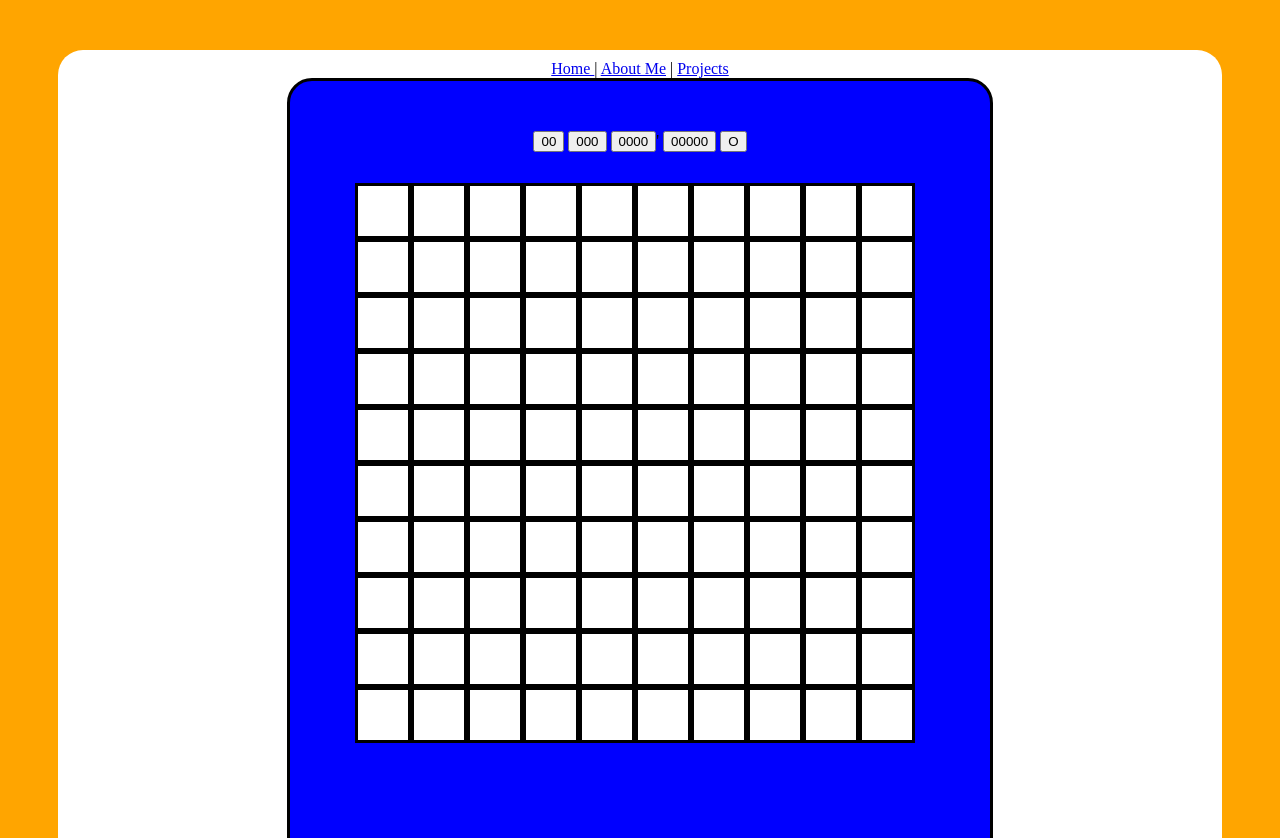
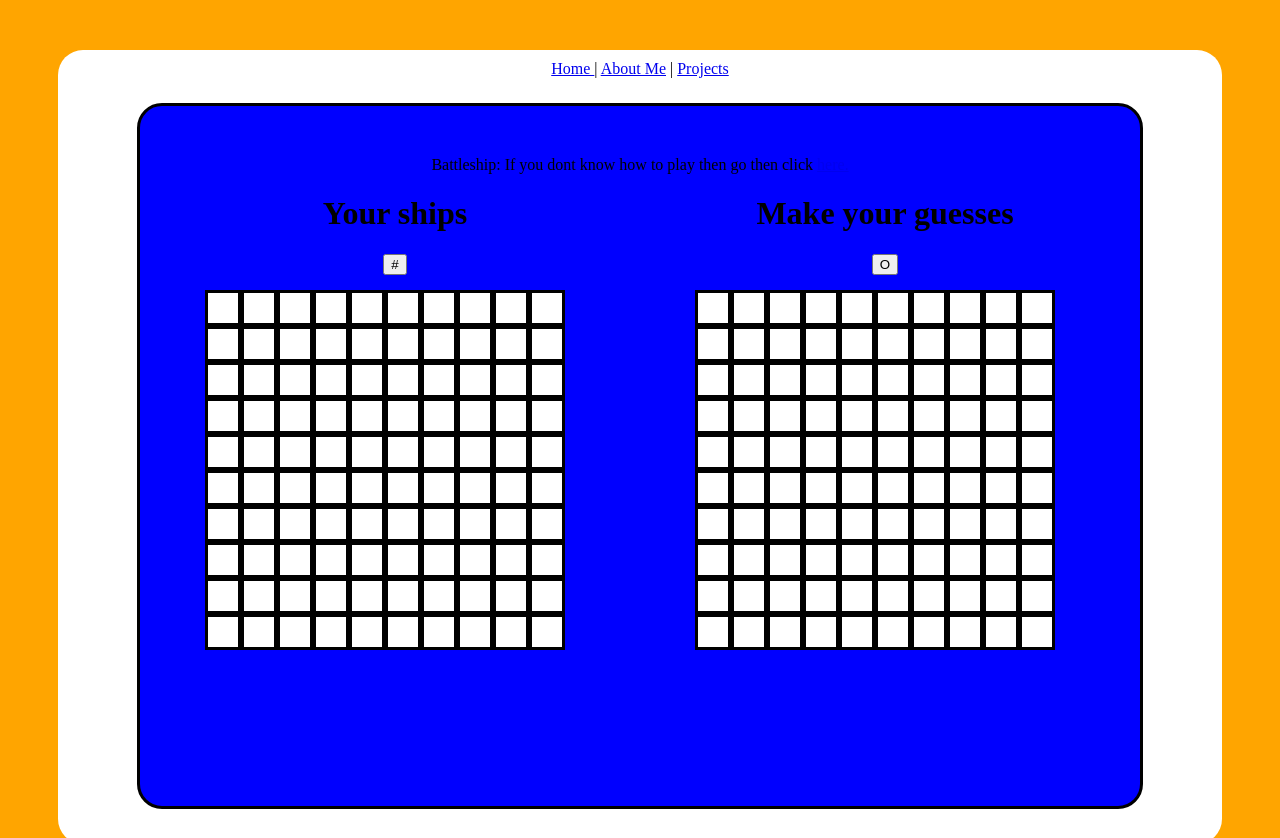
Before and after one commit to NiceDolphin/NiceDolphin.github.io, a plain HTML site: page battleship.html in a window 1280 px wide. Shown: the top 838 px of the page. Drawn offline with Linux system fonts and the light colour scheme.

```diff
--- a/battleship.css
+++ b/battleship.css
@@ -1,7 +1,16 @@
+#pto{
+	float:left;
+}
+#ptt{
+	float:right;
+}
+
 .box{
 	border-style:solid;
-	width:50px;
-	height:50px;
+	min-width:30px;
+	max-width:30px;
+	min-height:30px;
+	max-height:30px;
 	float:left;
 	text-align:center;
 	line-height:50px;
@@ -10,14 +19,15 @@
 }
 
 #players{
-	float:left;
 }
 
 .boards{
-  margin-bottom:100px;
+  margin-bottom:30px;
   padding:15px;
-  width:600px;
-	height:550px;
+  min-width:380px;
+	max-width:380px;
+	min-height:500px;
+	max-height:500px;
 }
 
 #board{
@@ -26,14 +36,17 @@
 }
 #game{
   border-style:solid;
-	width:600px;
-	height:1300px;
+	min-width:900px;
+	max-width:900px;
+	min-height:600px;
+	max-height:600px;
 	padding:50px;
 	margin-left:auto;
 	margin-right:auto;
 	background-color:blue;
 	border-radius:25px;
 	margin-bottom:25px;
+	margin-top: 25px;
 }
 body{
 	background-color:orange;
@@ -50,7 +63,8 @@ body{
 #left{
 	position: absolute;
 Â Â Â  right: 500px;
-Â Â Â  width: 300px;
+Â Â Â  min-width: 300px;
+	  max-width: 300px;
 Â Â Â  border: 3px solid #73AD21;
 Â Â Â  padding: 10px;
 
--- a/battleship.html
+++ b/battleship.html
@@ -1,7 +1,7 @@
 <html><head>
     <title>Battleship</title>
     <link rel="stylesheet" type="text/css" href="battleship.css">
-    <script src="myscripts.js"></script>
+    <script src="battleship.js"></script>
   </head>
   <body>
     <div id="container">
@@ -10,15 +10,18 @@
         <a href="aboutme.html">About Me</a> |
         <a href="projects.html">Projects</a>
      </div>
+
      <div id="game">
-				<div id="players2">
-						<input type="button" value="00" onclick="choose2()">
-						<input type="button" value="000" onclick="choose3()">
-            <input type="button" value="0000" onclick="choose4()">'
-            <input type="button" value="00000" onclick="choose5()">
-            <input type="button" value="O" onclick="chooseO()">
+			 <div>
+				 Battleship: If you dont know how to play then go then click <a href="http://www.hasbro.com/common/instruct/Battleship.PDF">here.</a>
+			 </div>
+			 <div id="pto">
+       <h1>
+        Your ships
+      </h1>
+				<div id="players">
+						<input type="button" value="#" onclick="choose2()">
 
-						<p id="notes"></p>
 				</div>
       	<div class="boards">
 					<div>
@@ -148,7 +151,15 @@
              <div class="box" id="row10col10" onclick="makeMove('row10col10')"></div>
 
 					</div>
-				</div>
+       </div>
+			 </div>
+			 <div id="ptt">
+       <div>
+         <h1>
+           Make your guesses
+         </h1>
+         <input type="button" value="O" onclick="chooseO()">
+       </div>
 
           <div class="boards">
 					<div>
@@ -278,6 +289,7 @@
              <div class="box" id="row10col10" onclick="makeMove('row10col10')"></div>
 
 					</div>
+				 </div>
 				</div>
       </div>
     </div>
```
Also changed, not shown: project.html (+1 -0 lines).
